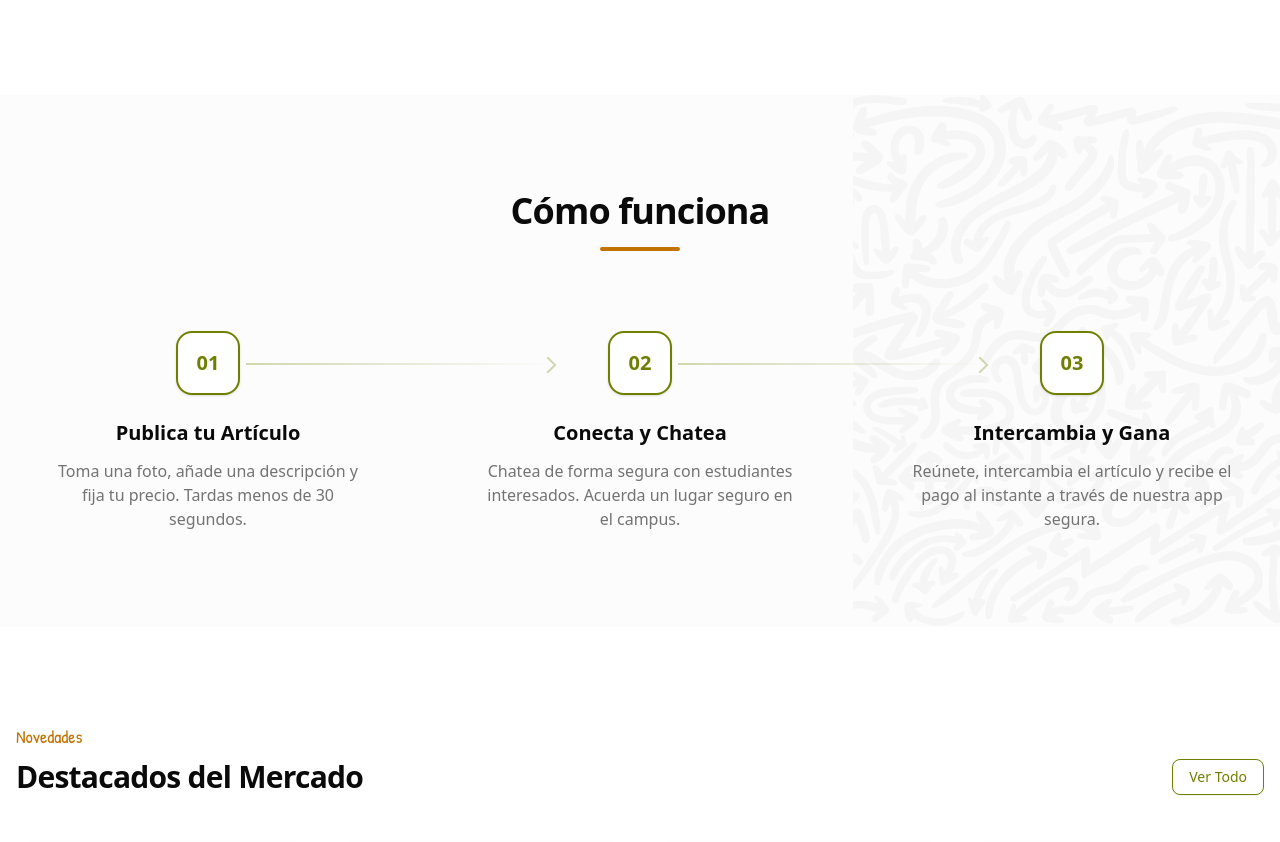
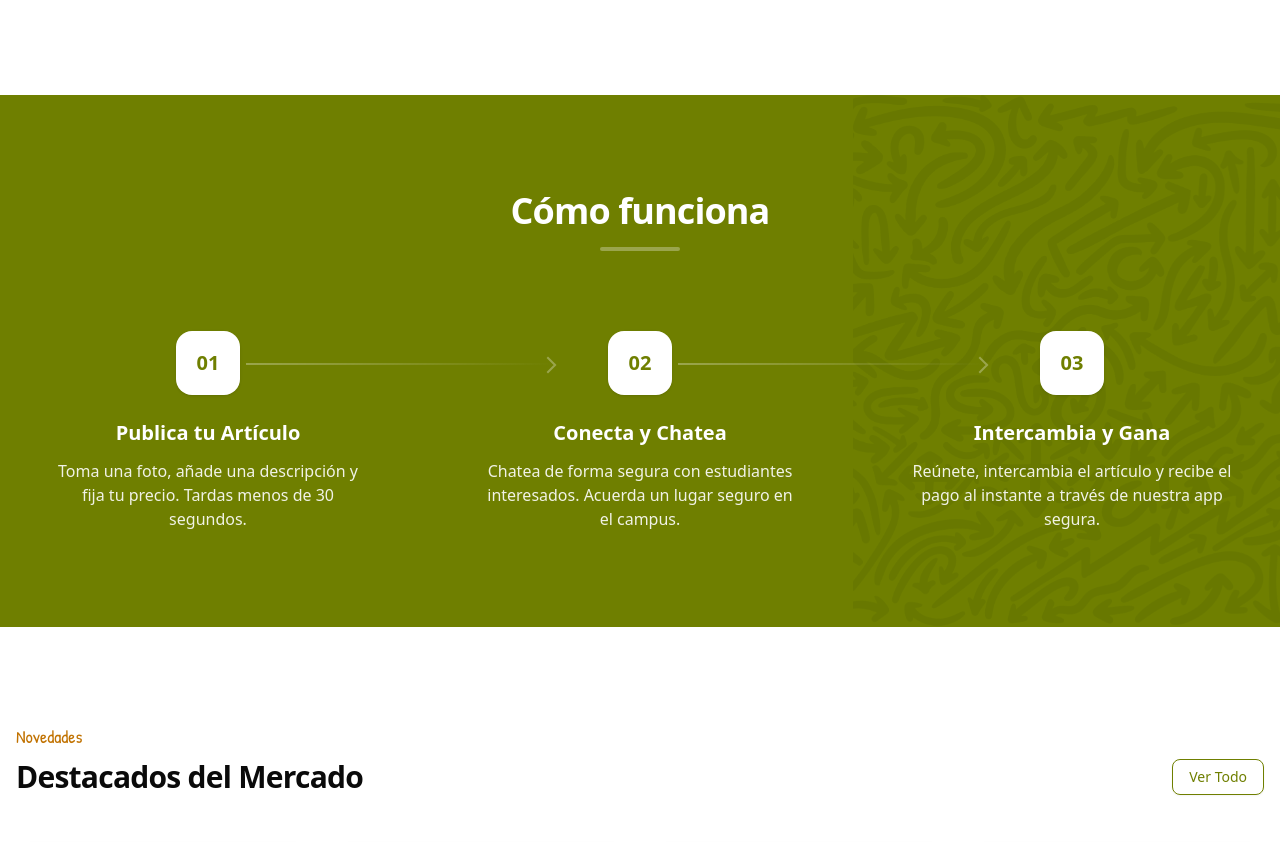
Before and after one commit to RCDemoApp/RCDemopApp.github.io, a Next.js app: page / in a window 1280 px wide. Shown: the part 1766-2608 px from the top of the page. Built offline with nearby package versions, Linux system fonts and the light colour scheme.

Commit message:
Update styling in HowItWorks component verde

```diff
--- a/components/how-it-works.tsx
+++ b/components/how-it-works.tsx
@@ -2,16 +2,16 @@ import Image from "next/image"
 
 export function HowItWorks() {
   return (
-    <section id="how-it-works" className="py-24 bg-muted/30 relative overflow-hidden">
+    <section id="how-it-works" className="py-24 bg-primary relative overflow-hidden text-white">
       {/* Background Texture for visual interest */}
-      <div className="absolute right-0 top-0 h-full w-1/3 opacity-[0.03] pointer-events-none">
+      <div className="absolute right-0 top-0 h-full w-1/3 opacity-10 pointer-events-none mix-blend-overlay">
         <Image src="/arrows.png" alt="texture" fill className="object-cover" />
       </div>
 
       <div className="container mx-auto px-4 relative">
         <div className="mx-auto max-w-2xl text-center mb-20">
-          <h2 className="text-3xl font-bold tracking-tight sm:text-4xl text-foreground mb-4">Cómo funciona</h2>
-          <div className="h-1 w-20 bg-secondary mx-auto rounded-full"></div>
+          <h2 className="text-3xl font-bold tracking-tight sm:text-4xl mb-4">Cómo funciona</h2>
+          <div className="h-1 w-20 bg-white/30 mx-auto rounded-full"></div>
         </div>
 
         <div className="grid gap-12 lg:grid-cols-3">
@@ -33,16 +33,16 @@ export function HowItWorks() {
             },
           ].map((item, i) => (
             <div key={i} className="relative flex flex-col items-center text-center group">
-              <div className="mb-6 flex h-16 w-16 items-center justify-center rounded-2xl bg-white border-2 border-primary shadow-sm text-xl font-bold text-primary transition-transform group-hover:scale-110">
+              <div className="mb-6 flex h-16 w-16 items-center justify-center rounded-2xl bg-white border-2 border-white/20 shadow-sm text-xl font-bold text-primary transition-transform group-hover:scale-110">
                 {item.step}
               </div>
               <h3 className="mb-3 text-xl font-bold">{item.title}</h3>
-              <p className="text-muted-foreground max-w-xs">{item.desc}</p>
+              <p className="text-white/90 max-w-xs">{item.desc}</p>
 
               {/* Connecting arrow for desktop - simplified visual representation */}
               {i !== 2 && (
-                <div className="hidden lg:block absolute top-8 left-[60%] w-[80%] h-[2px] bg-gradient-to-r from-primary/30 to-transparent pointer-events-none">
-                  <div className="absolute right-0 -top-1 h-3 w-3 border-t-2 border-r-2 border-primary/30 rotate-45"></div>
+                <div className="hidden lg:block absolute top-8 left-[60%] w-[80%] h-[2px] bg-gradient-to-r from-white/30 to-transparent pointer-events-none">
+                  <div className="absolute right-0 -top-1 h-3 w-3 border-t-2 border-r-2 border-white/30 rotate-45"></div>
                 </div>
               )}
             </div>
```
